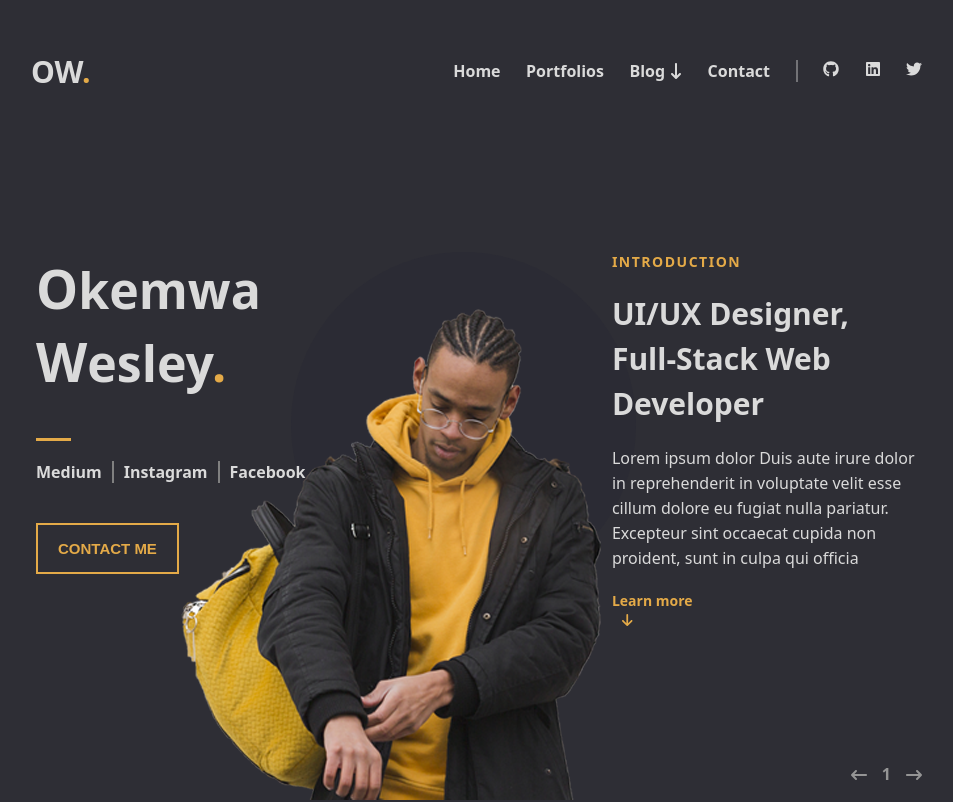
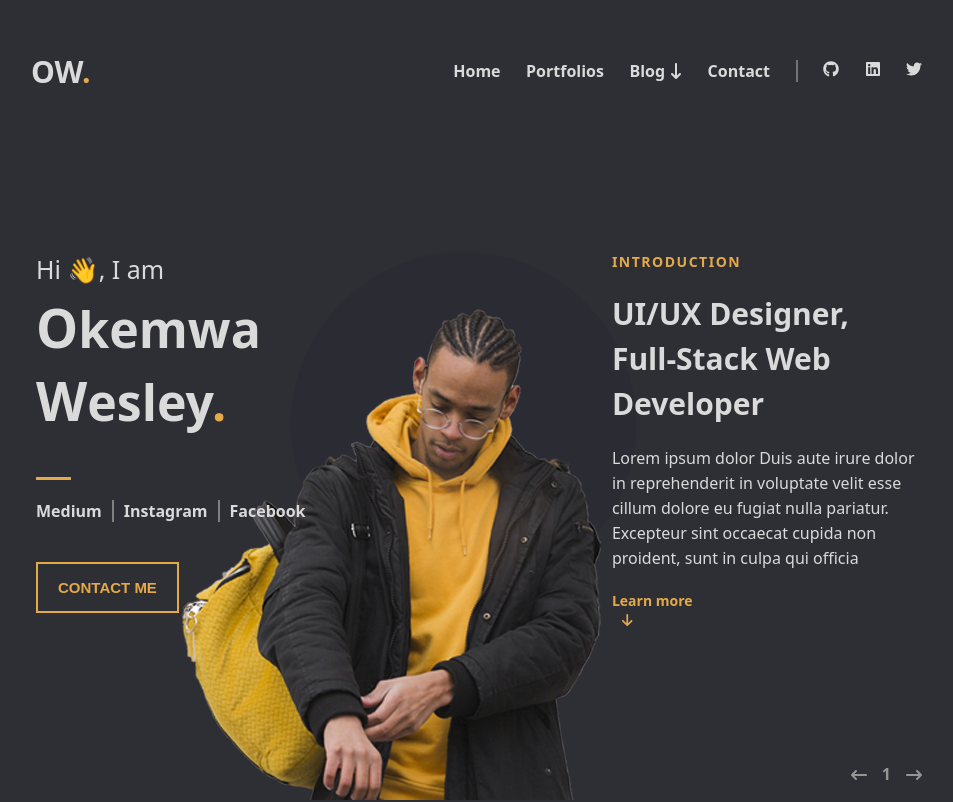
Before and after one commit to 1wes/Wes-Portfolio, a React (Create React App) app: page / in a window 1280 px wide. Shown: the top 802 px of the page, without its empty margins (166-1119 px from the left). Built offline with nearby package versions, Linux system fonts and the light colour scheme.

Commit message:
add salutation

```diff
--- a/src/components/intro.css
+++ b/src/components/intro.css
@@ -38,6 +38,12 @@
     margin: 0 !important;
     padding: 0 !important;
     font-weight: bold;
+}
+
+.dev-name div:first-child{
+    font-size: 25px;
+    font-weight: 400;
+    margin-bottom: 5px;
 }
 
 .dev-name p span:first-child span:first-child, .dev-name p span:nth-child(2) span:first-child{
--- a/src/components/intro.js
+++ b/src/components/intro.js
@@ -39,6 +39,7 @@ let MyName=()=>{
 
         <React.Fragment>
             <div className="dev-name">
+                <div>Hi <span>👋</span>, I am </div>
                 <p>
                     <span className="last-name"><span>O</span>kemwa</span> <span className="first-name"><span>W</span>esley<span>.</span></span>
                 </p>
```
